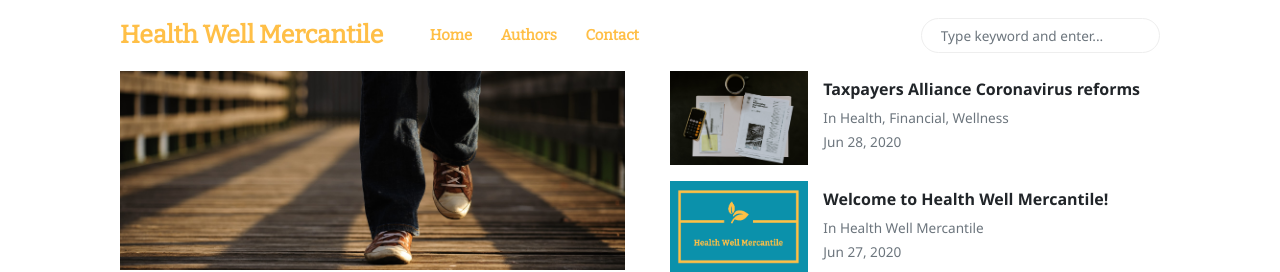
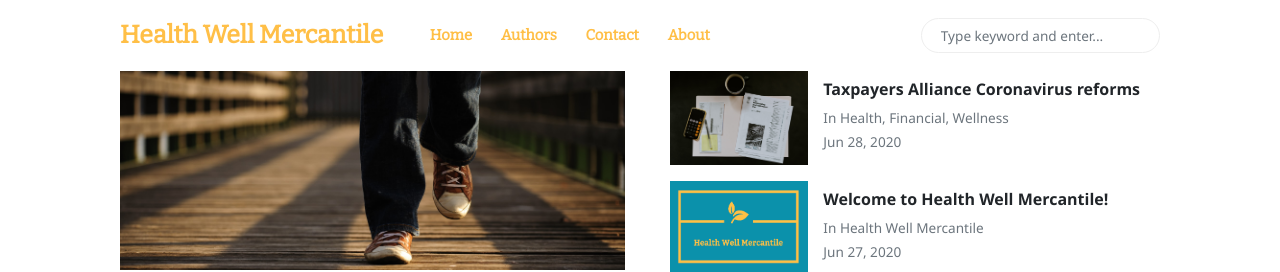
Before and after one commit to mbeconsultingltd/hwm_corp_website, a Jekyll site: the page built from index.html, in a window 1280 px wide. Shown: the top 272 px of the page. Built offline with Jekyll 4.4.1, drawn with Linux system fonts in a browser that asks for light colours; nearby versions of some CDN libraries; the list of posts is cut into pages by our own code.

Commit message:
update menu

```diff
--- a/_includes/menu-header.html
+++ b/_includes/menu-header.html
@@ -9,3 +9,6 @@
 <li class="nav-item">
 <a class="nav-link" href="{{site.baseurl}}/contact.html">Contact</a>
 </li>
+<li class="nav-item">
+<a class="nav-link" href="{{site.baseurl}}/about.html">About</a>
+</li>
```
